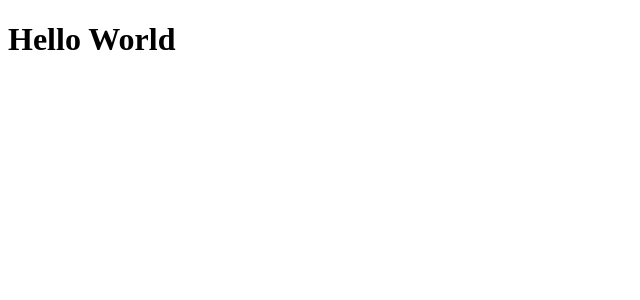
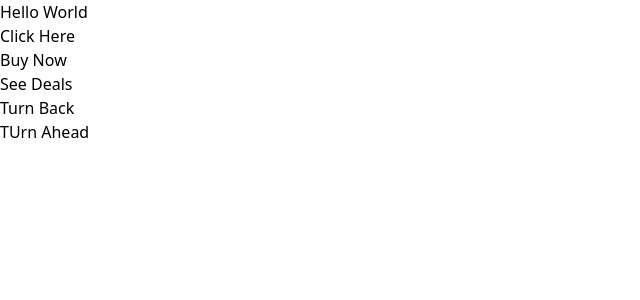
Before and after one commit to dhruv994/language-translate, a React (Create React App) app: page / in a window 1280 px wide. Shown: the top 300 px of the page, without its empty margins (0-640 px from the left). Built offline with nearby package versions, Linux system fonts and the light colour scheme.

Commit message:
added TailWind.CSS library

```diff
--- a/package.json
+++ b/package.json
@@ -6,6 +6,7 @@
     "@testing-library/jest-dom": "^5.16.5",
     "@testing-library/react": "^13.4.0",
     "@testing-library/user-event": "^13.5.0",
+    "prop-types": "^15.8.1",
     "react": "^18.2.0",
     "react-dom": "^18.2.0",
     "react-scripts": "5.0.1",
@@ -34,5 +35,8 @@
       "last 1 firefox version",
       "last 1 safari version"
     ]
+  },
+  "devDependencies": {
+    "tailwindcss": "^3.2.7"
   }
 }
--- a/src/App.js
+++ b/src/App.js
@@ -1,7 +1,14 @@
-import React from'react'
+import React from'react';
+import Button from './Button';
 
 export default  function App (){
-return (
+return ( <>
     <h1> Hello World</h1>
+    <div><Button success>Click Here </Button></div>
+    <div><Button secondary warning>Buy Now </Button></div>
+    <div><Button danger>See Deals </Button></div>
+    <div><Button secondary>Turn Back </Button></div>
+    <div><Button primary >TUrn Ahead </Button></div>
+    </>
 )
 }
--- /dev/null
+++ b/src/Button.js
@@ -0,0 +1,18 @@
+import PropTypes from 'prop-types';
+
+export default function Button ({children,
+primary,
+secondary,
+success,
+danger,
+outline,
+rounded}){
+    return <button>{children}</button>
+}
+
+Button.propTypes = {
+    checkVariationValue : (props) =>{
+        console.log(props)
+
+    }
+}
--- /dev/null
+++ b/src/index.css
@@ -0,0 +1,3 @@
+@tailwind base;
+@tailwind components;
+@tailwind utilities;
--- a/src/index.js
+++ b/src/index.js
@@ -1,3 +1,4 @@
+import './index.css'
  import ReactDom from 'react-dom/client';
  import App from './App';
 
--- /dev/null
+++ b/tailwind.config.js
@@ -0,0 +1,8 @@
+/** @type {import('tailwindcss').Config} */
+module.exports = {
+  content: ["./src/**/*.{html,js}"],
+  theme: {
+    extend: {},
+  },
+  plugins: [],
+}
```
Also changed, not shown: 1 other file (tests, documents, lock files or other folders).
